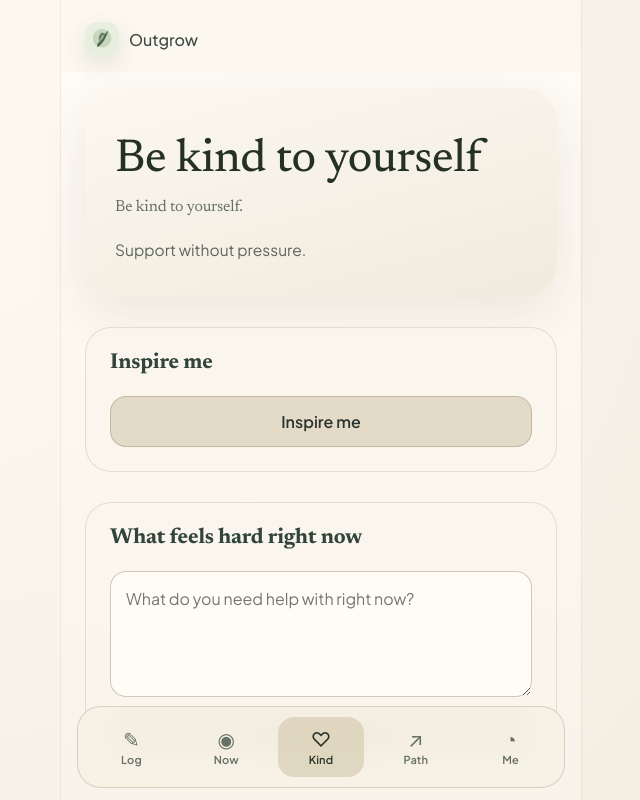
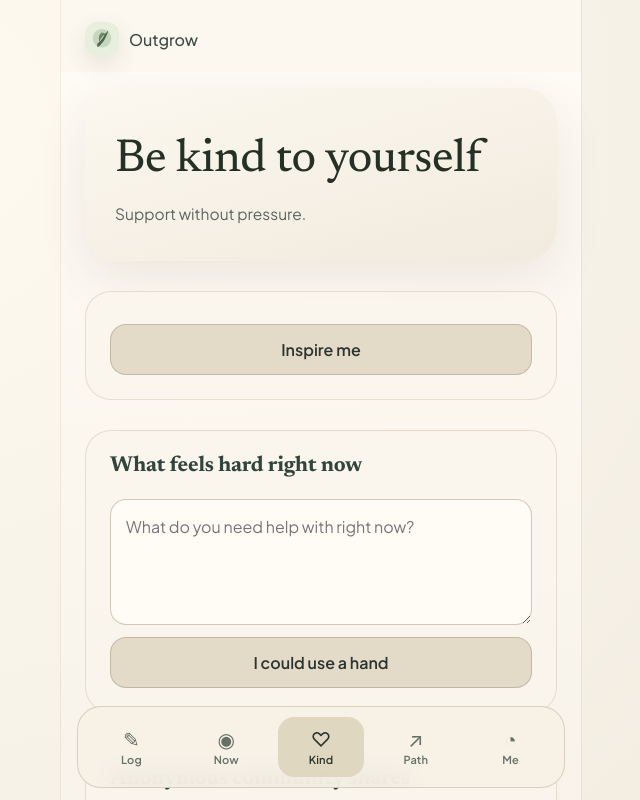
Before and after one commit to carllachance/outgrow, a React (Vite) app: page /kind-words in a window 1280 px wide. Shown: the top 800 px of the page, without its empty margins (319-959 px from the left). Built offline with nearby package versions, Linux system fonts and the light colour scheme.

Commit message:
Quiet redundant labels on Kind screen

```diff
--- a/src/screens/KindWordsScreen.tsx
+++ b/src/screens/KindWordsScreen.tsx
@@ -16,12 +16,11 @@ export const KindWordsScreen = () => {
 
   return (
     <div className="screen">
-      <BrandHeader title="Be kind to yourself" subtitle="Be kind to yourself." note="Support without pressure." />
-      <Card title="Inspire me">
+      <BrandHeader title="Be kind to yourself" note="Support without pressure." />
+      <Card>
         <button type="button" onClick={() => setInspire(getInspireLine())}>Inspire me</button>
         {inspire ? (
           <div className="generated-output" role="status" aria-live="polite">
-            <p className="generated-output-label">Surfaced message</p>
             <p className="generated-output-copy">{inspire}</p>
           </div>
         ) : null}
```
